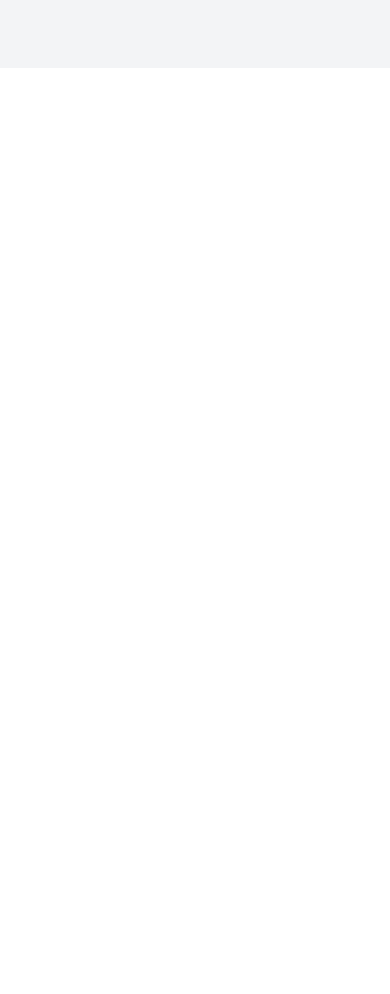
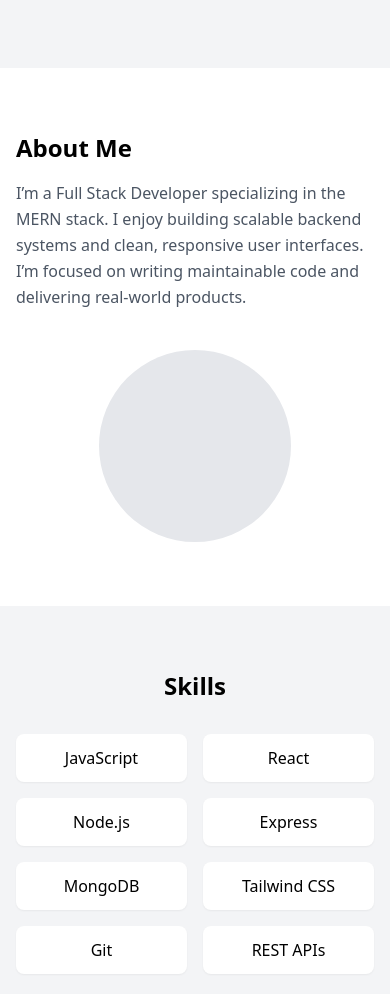
Before and after one commit to Shubham9985/Portfolio, a React (Vite) app in the folder Frontend/: page / in a window 390 px wide. Shown: the part 840-1834 px from the top of the page. Before the commit the page ends 908 px from the top, so only its background shows below. Built offline with nearby package versions, Linux system fonts and the light colour scheme.

Commit message:
Add responsive About and Skills sections

```diff
--- /dev/null
+++ b/Frontend/src/components/About.jsx
@@ -0,0 +1,32 @@
+function About() {
+  return (
+    <section
+      id="about"
+      className="w-full px-4 sm:px-8 py-16 bg-white"
+    >
+      <div className="max-w-6xl mx-auto flex flex-col md:flex-row gap-10 items-center">
+
+        {/* Text */}
+        <div className="md:w-1/2">
+          <h2 className="text-2xl sm:text-3xl font-bold mb-4">
+            About Me
+          </h2>
+          <p className="text-gray-600 leading-relaxed">
+            I’m a Full Stack Developer specializing in the MERN stack. I enjoy
+            building scalable backend systems and clean, responsive user
+            interfaces. I’m focused on writing maintainable code and delivering
+            real-world products.
+          </p>
+        </div>
+
+        {/* Placeholder for image */}
+        <div className="md:w-1/2 flex justify-center">
+          <div className="w-48 h-48 sm:w-60 sm:h-60 bg-gray-200 rounded-full" />
+        </div>
+
+      </div>
+    </section>
+  );
+}
+
+export default About;
--- /dev/null
+++ b/Frontend/src/components/Skills.jsx
@@ -0,0 +1,38 @@
+const skills = [
+  "JavaScript",
+  "React",
+  "Node.js",
+  "Express",
+  "MongoDB",
+  "Tailwind CSS",
+  "Git",
+  "REST APIs",
+];
+
+function Skills() {
+  return (
+    <section
+      id="skills"
+      className="w-full px-4 sm:px-8 py-16 bg-gray-100"
+    >
+      <div className="max-w-6xl mx-auto">
+        <h2 className="text-2xl sm:text-3xl font-bold mb-8 text-center">
+          Skills
+        </h2>
+
+        <div className="grid grid-cols-2 sm:grid-cols-3 md:grid-cols-4 gap-4">
+          {skills.map((skill) => (
+            <div
+              key={skill}
+              className="bg-white py-3 px-4 text-center rounded-lg shadow-sm"
+            >
+              {skill}
+            </div>
+          ))}
+        </div>
+      </div>
+    </section>
+  );
+}
+
+export default Skills;
--- a/Frontend/src/pages/Home.jsx
+++ b/Frontend/src/pages/Home.jsx
@@ -1,30 +1,25 @@
 import Navbar from "../components/Navbar";
+import About from "../components/About";
+import Skills from "../components/Skills";
 
 function Home() {
   return (
     <>
       <Navbar />
 
+      {/* Hero */}
       <section className="min-h-screen flex flex-col justify-center items-center text-center px-4 bg-gray-100">
         <h1 className="text-3xl sm:text-4xl md:text-5xl font-bold mb-4">
           Hi, I’m Shubham 👋
         </h1>
-
         <p className="text-base sm:text-lg md:text-xl text-gray-600 mb-6 max-w-xl">
           Full Stack Developer (MERN) building scalable and user-friendly web
           applications.
         </p>
+      </section>
 
-        <div className="flex flex-col sm:flex-row gap-4 w-full sm:w-auto">
-          <button className="w-full sm:w-auto px-6 py-3 bg-black text-white rounded-lg">
-            View Projects
-          </button>
-
-          <button className="w-full sm:w-auto px-6 py-3 border border-black rounded-lg">
-            Contact Me
-          </button>
-        </div>
-      </section>
+      <About />
+      <Skills />
     </>
   );
 }
```
